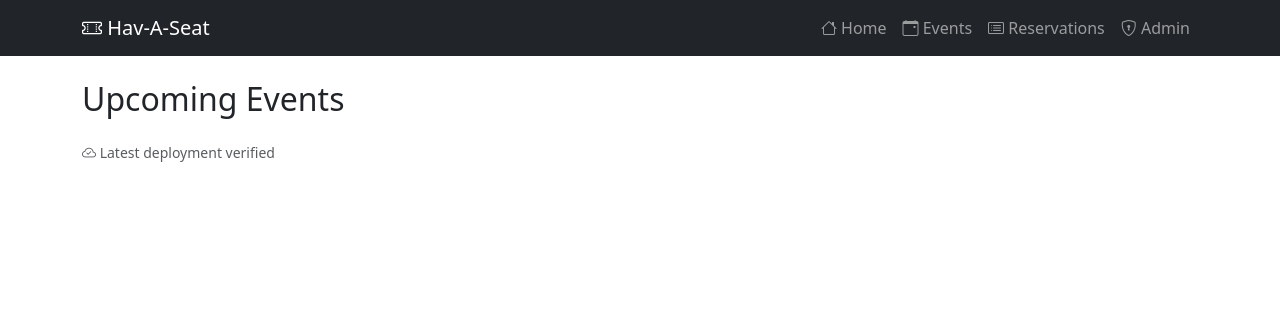
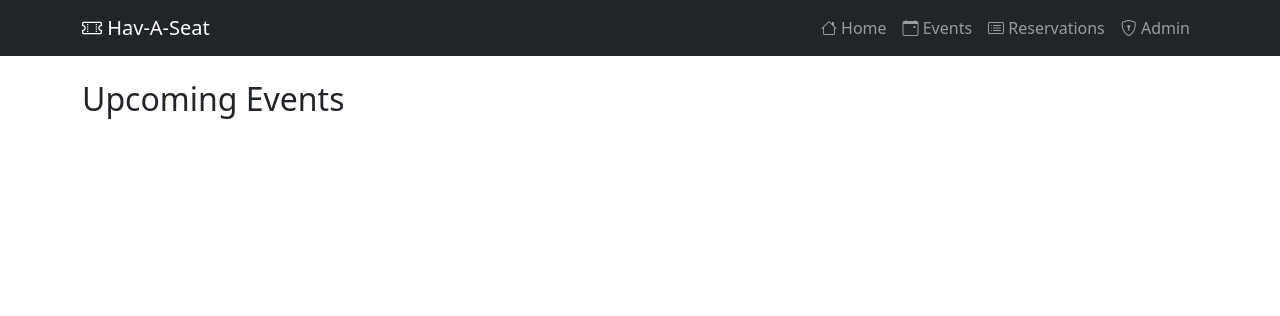
Before and after one commit to MasemulaN/Hav-A-Seat, a Flask app: page /events in a window 1280 px wide. Shown: the top 316 px of the page. Run offline with Flask 3, Linux system fonts and the light colour scheme; data that the repository does not hold is empty; some libraries are stand-ins or nearby versions.

Commit message:
Remove temporary CI/CD test message

```diff
--- a/app/templates/events.html
+++ b/app/templates/events.html
@@ -7,11 +7,6 @@ Events | Hav-A-Seat
 {% block content %}
 
 <h2 class="mb-4">Upcoming Events</h2>
-
-<p class="text-muted small">
-    <i class="bi bi-cloud-check"></i>
-    Latest deployment verified
-</p>
 
 {% for event in events %}
 
```
